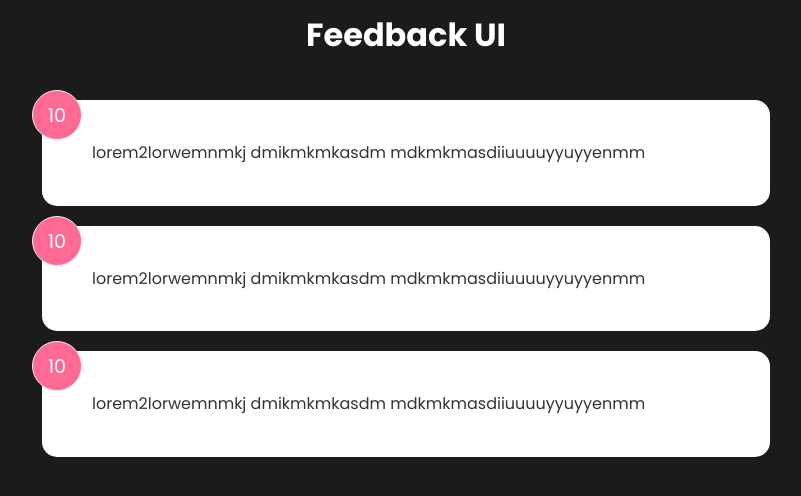
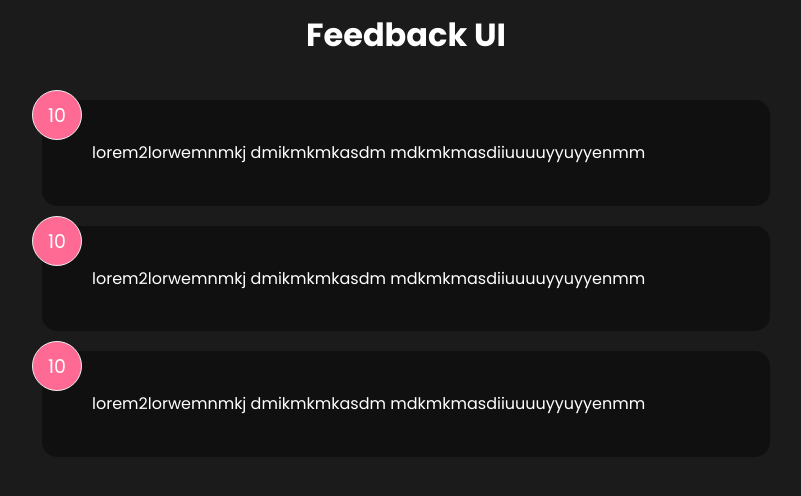
Before and after one commit to Zarman-oss/First-react-repo, a React (Create React App) app: page / in a window 1280 px wide. Shown: the top 496 px of the page, without its empty margins (234-1035 px from the left). Built offline with nearby package versions, Linux system fonts and the light colour scheme.

Commit message:
commit card

```diff
--- a/src/Components/Feedbackitem.jsx
+++ b/src/Components/Feedbackitem.jsx
@@ -1,9 +1,11 @@
+import Card from './Shared/Card';
+
 function FeedbackItem({ item }) {
   return (
-    <div className="card">
+    <Card reverse={true}>
       <div className="num-display">{item.rating}</div>
       <div className="text-display">{item.text}</div>
-    </div>
+    </Card>
   );
 }
 
--- /dev/null
+++ b/src/Components/Shared/Card.jsx
@@ -0,0 +1,19 @@
+import PropTypes from 'prop-types';
+import FeedbackItem from './FeedbackItem';
+
+function Card({ children, reverse }) {
+  return <div className={`card ${reverse && 'reverse'}`}>{children}</div>;
+}
+
+Card.defaultProps = {
+  reverse: false,
+};
+Card.prototype = {
+  children: PropTypes.node.isRequired,
+};
+
+FeedbackItem.PropTypes = {
+  item: PropTypes.object.isRequired,
+};
+
+export default Card;
```
Also changed, not shown: src/Components/FeedbackList.jsx (+11 -0 lines), src/App.js (line endings or trailing spaces).
